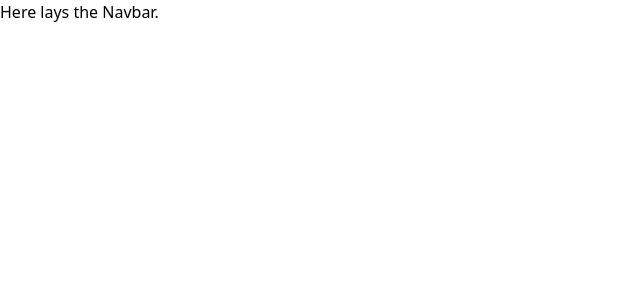
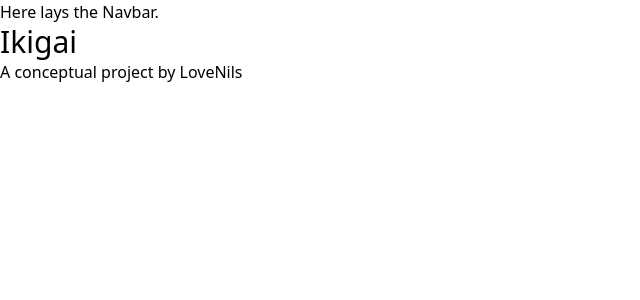
Before and after one commit to OHBOYILOVEHTML/ikigai-website1, a Next.js app: page / in a window 1280 px wide. Shown: the top 300 px of the page, without its empty margins (0-640 px from the left). Built offline with nearby package versions, Linux system fonts and the light colour scheme.

Commit message:
10/11/2022- Final

```diff
--- /dev/null
+++ b/components/InitialHero.js
@@ -0,0 +1,12 @@
+export default function InitialHero() {
+    return (
+        <>
+            <div>
+                <div>
+                    <h1 className="text-3xl">Ikigai</h1>
+                    <h2>A conceptual project by LoveNils</h2>
+                </div>
+            </div>
+        </>
+    )
+}
--- a/pages/index.js
+++ b/pages/index.js
@@ -1,11 +1,13 @@
-import Head from 'next/head'
-import NavBar from '../components/NavBar'
+import Head from 'next/head';
+
+import NavBar from '../components/NavBar';
+import InitialHero from '../components/InitialHero';
 
 export default function Home() {
   return (
     <div>
       <Head>
-        <title>Create Next App</title>
+        <title>Ikigai</title>
         <meta name="description" content="Generated by create next app" />
         <link rel="icon" href="/favicon.ico" />
       </Head>
@@ -13,8 +15,8 @@ export default function Home() {
       <main>
         <NavBar />
         <div>
+          <InitialHero />
         </div>
-
         <div>
 
         </div>
```
